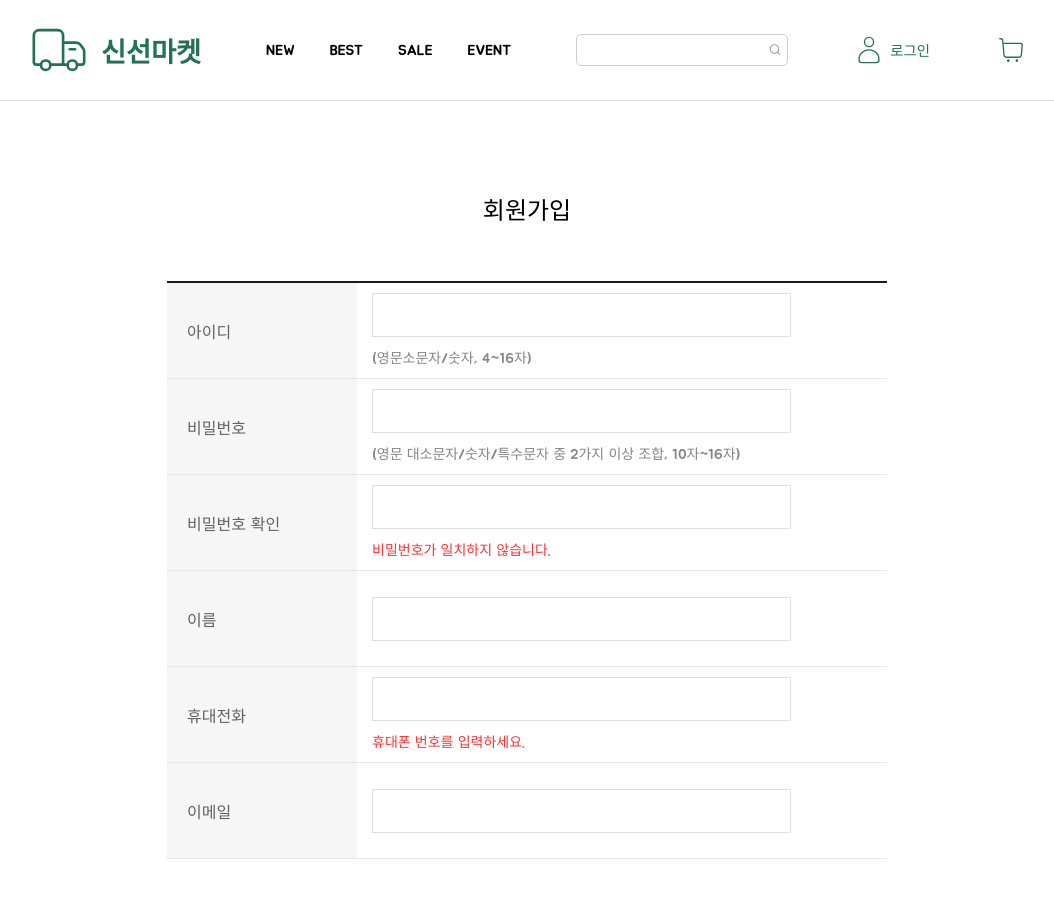
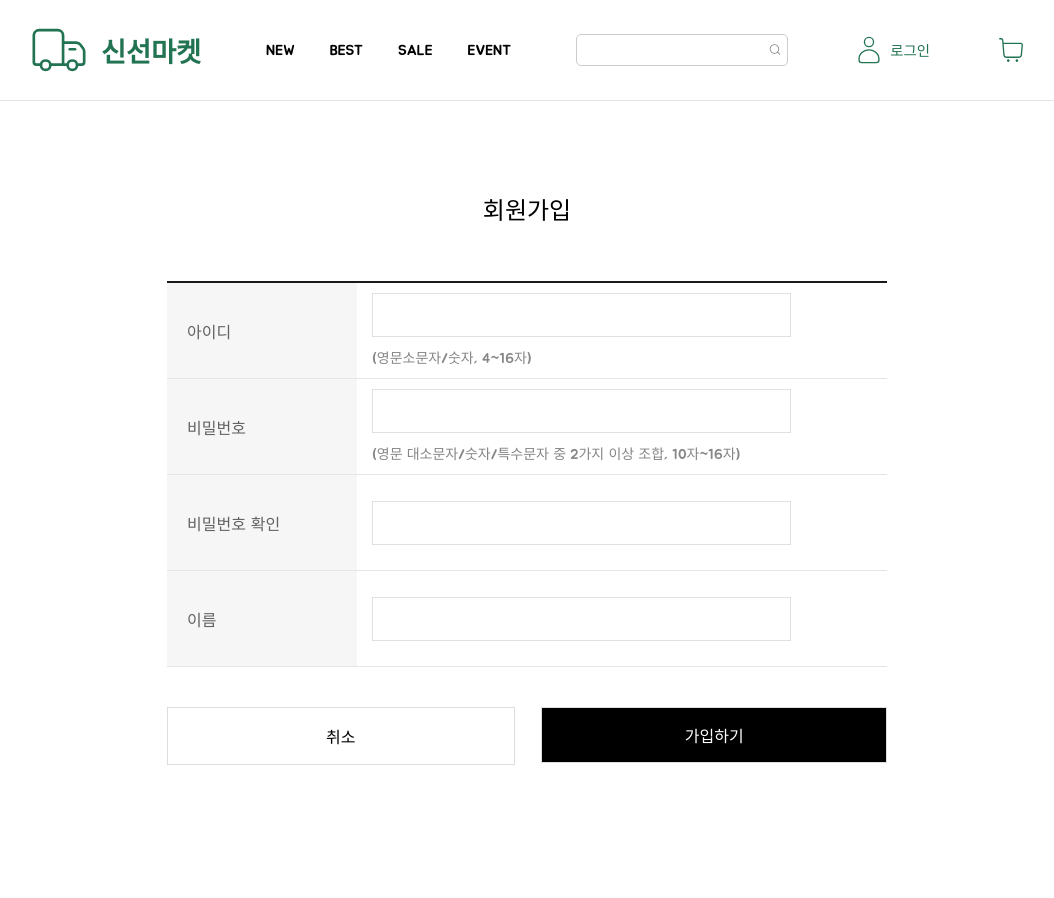
Before and after one commit to kimssangman/market, a React (Create React App) app: page /signUp in a window 1280 px wide. Shown: the top 898 px of the page, without its empty margins (113-1167 px from the left). After the commit the page ends 845 px from the top, so only its background shows below. Built offline with nearby package versions, Linux system fonts and the light colour scheme.

Commit message:
회원가입 로직 완료

```diff
--- /dev/null
+++ b/src/api/auth/signUp_api.js
@@ -0,0 +1,6 @@
+import axios from "axios";
+
+export async function signUp(form) {
+    const response = await axios.post("/api/v1/auth/signUp", form);
+    return response.data;
+}
--- a/src/components/Auth/SignUp/SignUp.js
+++ b/src/components/Auth/SignUp/SignUp.js
@@ -1,13 +1,16 @@
 import React, { useState } from "react";
 import "./SignUp.scss";
+import { signUp } from "../../../api/auth/signUp_api";
+import { Link, useNavigate } from "react-router-dom";
 
 function SignUp() {
+    const navigate = useNavigate();
+
     const [form, setForm] = useState({
         id: "",
         password: "",
+        pw_confirm: "",
         name: "",
-        phone: "",
-        email: "",
     });
 
     // 입력값이 변경될 때 실행되는 함수
@@ -24,11 +27,20 @@ function SignUp() {
     const handleSignUp = async (e) => {
         e.preventDefault();
 
+        if (form.password !== form.pw_confirm) {
+            alert("비밀번호가 일치하지 않습니다.");
+            return;
+        }
+
         try {
-            console.log(form);
-            // axios를 사용하여 서버로 데이터를 보냅니다.
-            // const response = await signUp(form);
-            // console.log(response.message);
+            const response = await signUp(form);
+
+            if (response.message === "duplicated") {
+                alert("중복된 아이디입니다.");
+            } else {
+                alert("회원가입이 완료되었습니다.");
+                navigate("/");
+            }
         } catch (error) {
             console.error("회원가입 실패:", error);
         }
@@ -37,12 +49,10 @@ function SignUp() {
     return (
         <div className="signup_container">
             <div className="signup_wrap">
-                {/* 제목 */}
                 <div className="title">회원가입</div>
 
                 <form onSubmit={handleSignUp}>
                     <div className="form_container">
-                        {/* 아이디 */}
                         <div className="id_container">
                             <div className="id">아이디</div>
                             <div className="id_input">
@@ -59,7 +69,6 @@ function SignUp() {
                             </div>
                         </div>
 
-                        {/* 비밀번호 */}
                         <div className="pw_container">
                             <div className="pw">비밀번호</div>
                             <div className="pw_input">
@@ -77,23 +86,24 @@ function SignUp() {
                             </div>
                         </div>
 
-                        {/* 비밀번호 확인 */}
                         <div className="pw_confirm_container">
                             <div className="pw_confirm">비밀번호 확인</div>
                             <div className="pw_confirm_input">
                                 <input
-                                    id="password"
+                                    id="pw_confirm"
                                     type="password"
-                                    name="password"
+                                    name="pw_confirm"
+                                    value={form.pw_confirm}
                                     onChange={handleChange}
                                 />
-                                <div className="des pw_des">
-                                    비밀번호가 일치하지 않습니다.
-                                </div>
+                                {form.password !== form.pw_confirm && (
+                                    <div className="des pw_des">
+                                        비밀번호가 일치하지 않습니다.
+                                    </div>
+                                )}
                             </div>
                         </div>
 
-                        {/* 이름 */}
                         <div className="name_container">
                             <div className="name">이름</div>
                             <div className="name_input">
@@ -105,39 +115,24 @@ function SignUp() {
                                 />
                             </div>
                         </div>
-
-                        {/* 휴대전화 */}
-                        <div className="phone_container">
-                            <div className="phone">휴대전화</div>
-                            <div className="phone_input">
-                                <input
-                                    id="phone"
-                                    type="name"
-                                    name="phone"
-                                    onChange={handleChange}
-                                />
-                                <div className="des phone_des">
-                                    휴대폰 번호를 입력하세요.
-                                </div>
-                            </div>
-                        </div>
-
-                        {/* 이메일 */}
-                        <div className="email_container">
-                            <div className="email">이메일</div>
-                            <div className="email_input">
-                                <input
-                                    id="email"
-                                    type="email"
-                                    name="email"
-                                    onChange={handleChange}
-                                />
-                            </div>
-                        </div>
                     </div>
 
                     <div className="form_btn">
-                        <button className="form_cancel">취소</button>
+                        <Link
+                            to={"/"}
+                            style={{
+                                textDecoration: "none",
+                                color: "black",
+                                display: "flex",
+                                justifyContent: "center",
+                                alignItems: "center",
+                                fontSize: 16,
+                            }}
+                            className="form_cancel"
+                        >
+                            취소
+                        </Link>
+
                         <button className="form_submit">가입하기</button>
                     </div>
                 </form>
--- a/src/components/Auth/SignUp/SignUp.scss
+++ b/src/components/Auth/SignUp/SignUp.scss
@@ -279,6 +279,7 @@
                 background: white;
                 font-size: 16px;
                 cursor: pointer;
+                color: black;
             }
 
             .form_submit {
```
Also changed, not shown: src/api/auth/signIn_api.js (added), src/api/auth/simple_signIn_api.js (renamed from src/api/signIn/simple_signIn_api.js).
